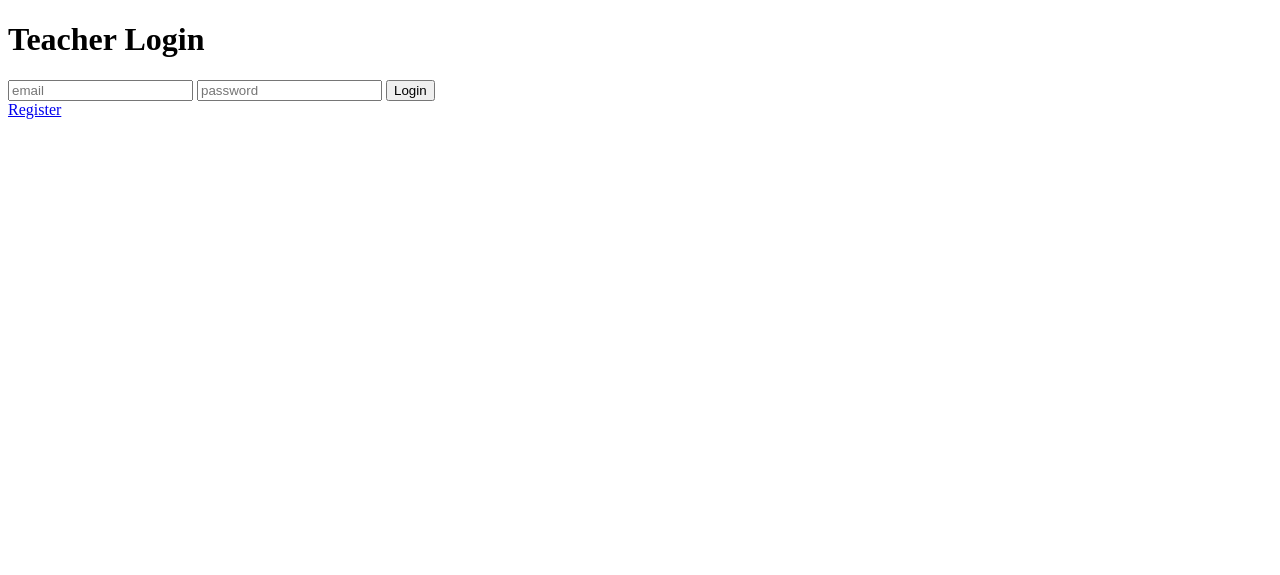
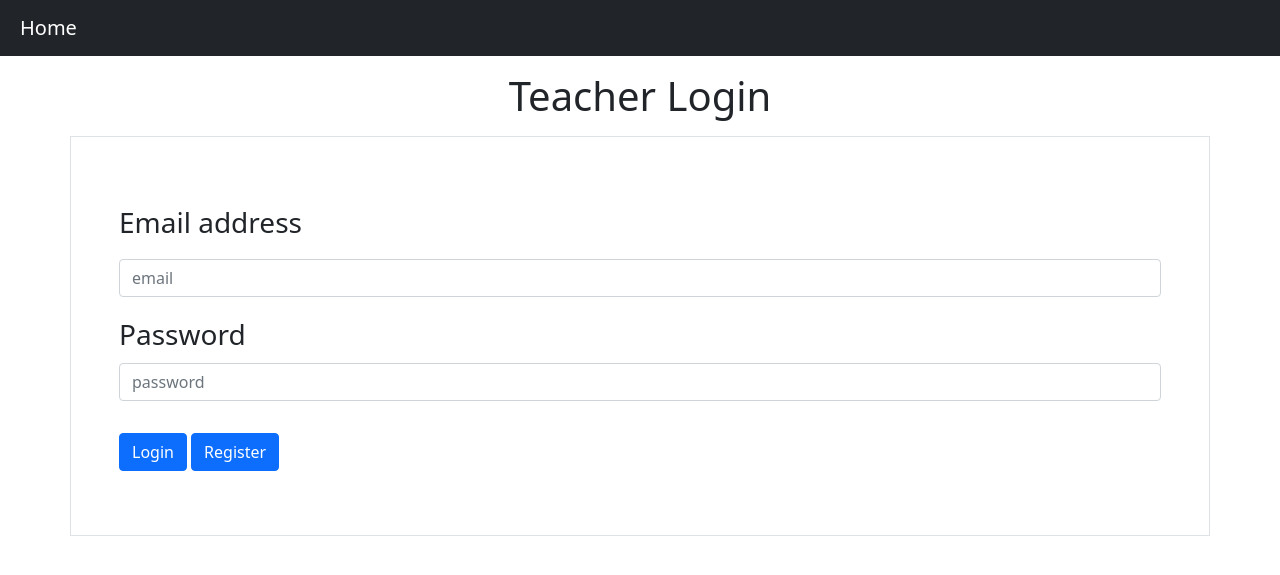
Before and after one commit to patil5018/Online-attendence-system, a Flask app: page /teacher/login in a window 1280 px wide. Shown: the top 575 px of the page. Run offline with Flask 2, Linux system fonts and the light colour scheme; parts of the project's set-up code (start-up, migrations or seed data) failed here and were passed over.

Commit message:
Teacher Style done

```diff
--- /dev/null
+++ b/git1_details.txt
@@ -0,0 +1,3 @@
+git remote add origin https://github.com/patil5018/Online-attendence-system.git
+git branch -M main
+git push -u origin main
--- a/server.py
+++ b/server.py
@@ -13,7 +13,8 @@ import json
 # from flask_script import Manager
 # from flask_migrate import Migrate, MigrateCommand
 
-conn = "mysql://root:root@localhost/attendence_app"
+#conn = "mysql://root:root@localhost/attendence_app"
+conn = "mysql://sql6412404:hDBj5k2wWL@sql6.freemysqlhosting.net/sql6412404"
 
 app = Flask(__name__)
 app.config['SQLALCHEMY_DATABASE_URI'] = conn
--- a/templates/student_login.html
+++ b/templates/student_login.html
@@ -21,10 +21,10 @@
       <div class="container my-4">
 
 
-<div class="border border-dark mx-5" >
+<div class="row justify-content-center align-items-center border border-dark mx-5" >
   <div class="p-5 mx-5 my-3 container" >
 <form class="w-5" action="/student/login" method="POST">
-  <div class="row mb-2">
+  <div class="align-items-center row mb-2">
     <label for="inputEmail3" class="col-sm-2 col-form-label fs-3">Email</label>
     <div class="col-sm-10 w-25">
       <input type="text" class="form-control" placeholder="email" name="email" />
--- a/templates/teacher_login.html
+++ b/templates/teacher_login.html
@@ -4,16 +4,34 @@
     <meta charset="UTF-8" />
     <meta http-equiv="X-UA-Compatible" content="IE=edge" />
     <meta name="viewport" content="width=device-width, initial-scale=1.0" />
+    <link href="https://cdn.jsdelivr.net/npm/bootstrap@5.0.1/dist/css/bootstrap.min.css" rel="stylesheet" integrity="sha384-+0n0xVW2eSR5OomGNYDnhzAbDsOXxcvSN1TPprVMTNDbiYZCxYbOOl7+AMvyTG2x" crossorigin="anonymous">
+
     <title>Teacher Login</title>
   </head>
   <body>
-    <h1>Teacher Login</h1>
+    <nav class="navbar navbar-expand-lg  navbar-dark bg-dark">
+      <div class="container-fluid">
+        <span class="p-2 fs-5 navbar-brand mb-0 h1">Home</span>
+      </div>
+    </nav>
+    <h1 class="my-3 text-center">Teacher Login</h1>
+    <div class="p-5 container-md border">
+    <form action="/teacher/login" method="POST">
+      <div class="mb-3">
+        <label for="exampleInputEmail1" class="my-3 form-label fs-3" name="email">Email address</label>
+        <input type="text" class="form-control" placeholder="email" name="email" aria-describedby="emailHelp" />
+    </div>
+    <div class="mb-3">
+      <label for="exampleInputPassword1" class="form-label fs-3">Password</label>
+      <input type="text" class="form-control" placeholder="password" name="password" />
+    </div>
+      <button class="my-3 btn btn-primary" type="submit">Login</button>
+      <a class="my-3 btn btn-primary" href="/teacher/register">Register</a>
+    </form>
 
-    <form action="/teacher/login" method="POST">
-      <input type="text" placeholder="email" name="email" />
-      <input type="text" placeholder="password" name="password" />
-      <button type="submit">Login</button>
-    </form>
-    <a href="/teacher/register">Register</a>
+    </div>
+
+
+    <script src="https://cdn.jsdelivr.net/npm/bootstrap@5.0.1/dist/js/bootstrap.bundle.min.js" integrity="sha384-gtEjrD/SeCtmISkJkNUaaKMoLD0//ElJ19smozuHV6z3Iehds+3Ulb9Bn9Plx0x4" crossorigin="anonymous"></script>
   </body>
 </html>
```
Also changed, not shown: testdata/test.jpg (deleted), 3 other files.
